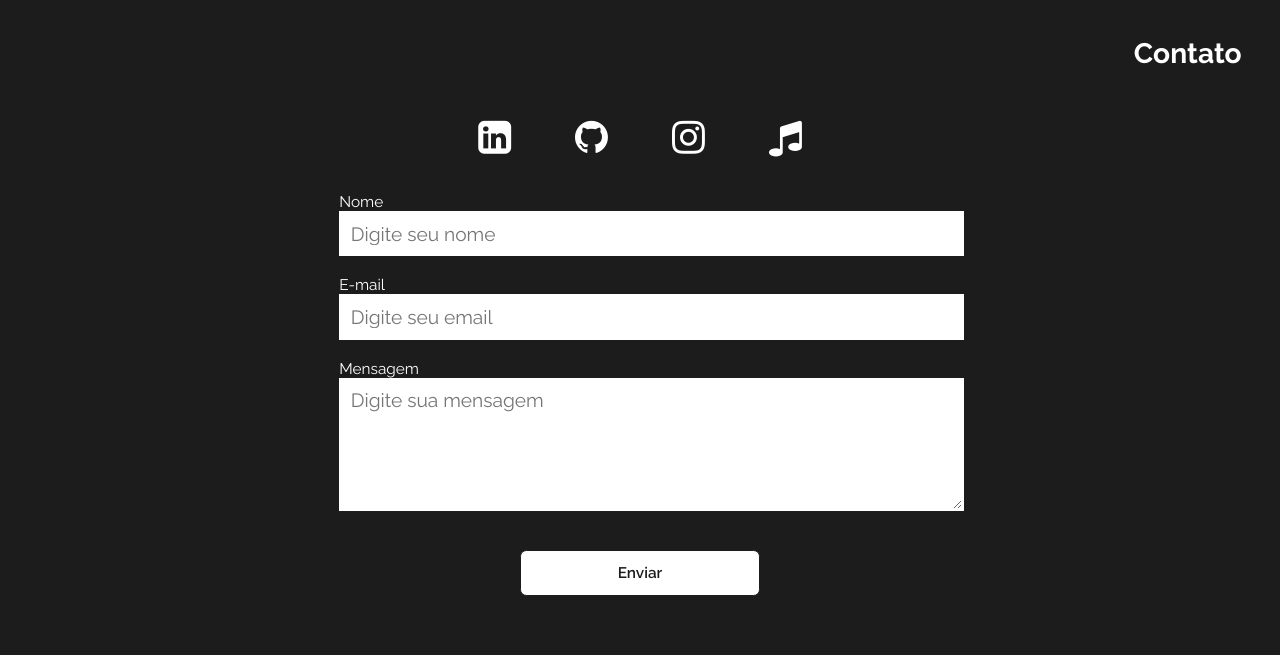
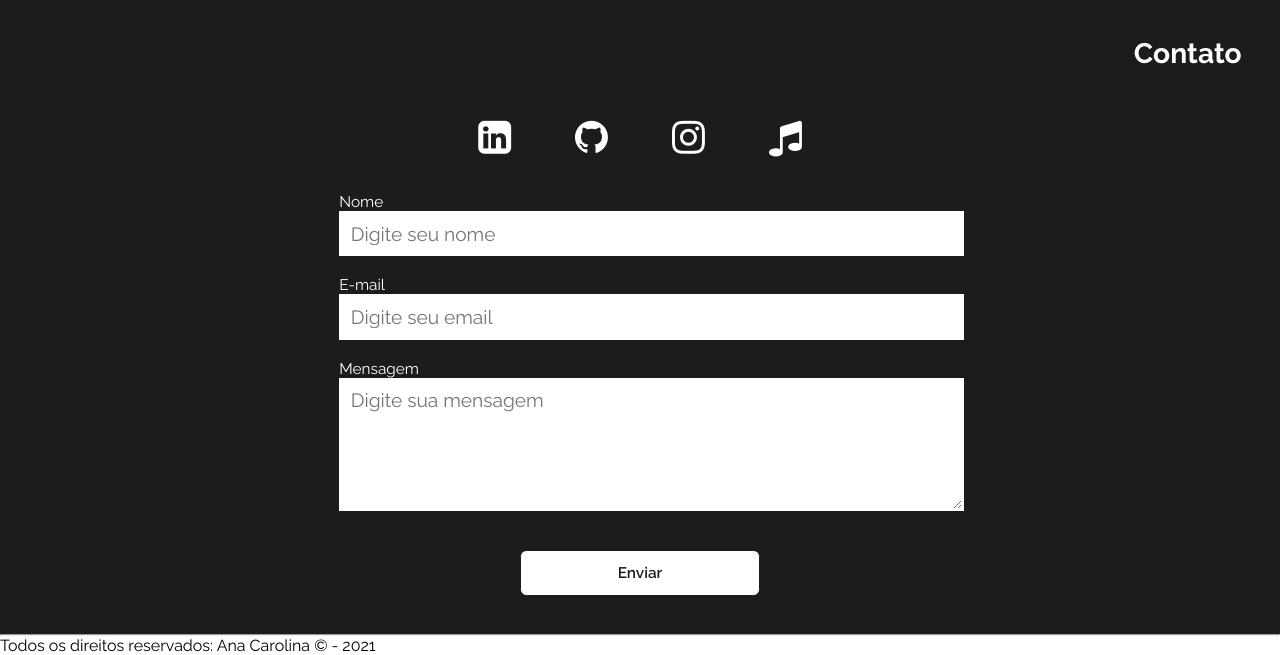
Before and after one commit to GarconeAna/portfolio, a Flask app: page / in a window 1280 px wide. Shown: the part 1793-2448 px from the top of the page. Before the commit the page ends 2389 px from the top, so only its background shows below. Run offline with Flask 2, Linux system fonts and the light colour scheme.

Commit message:
index atualizado

```diff
--- a/templates/index.html
+++ b/templates/index.html
@@ -113,7 +113,8 @@
       </section>
 
       <footer>
-
+         <hr>
+         <p>Todos os direitos reservados: Ana Carolina &copy; - 2021</p>
       </footer>
 
       <script type="text/javascript" src="../static/js/script.js"></script>
```
